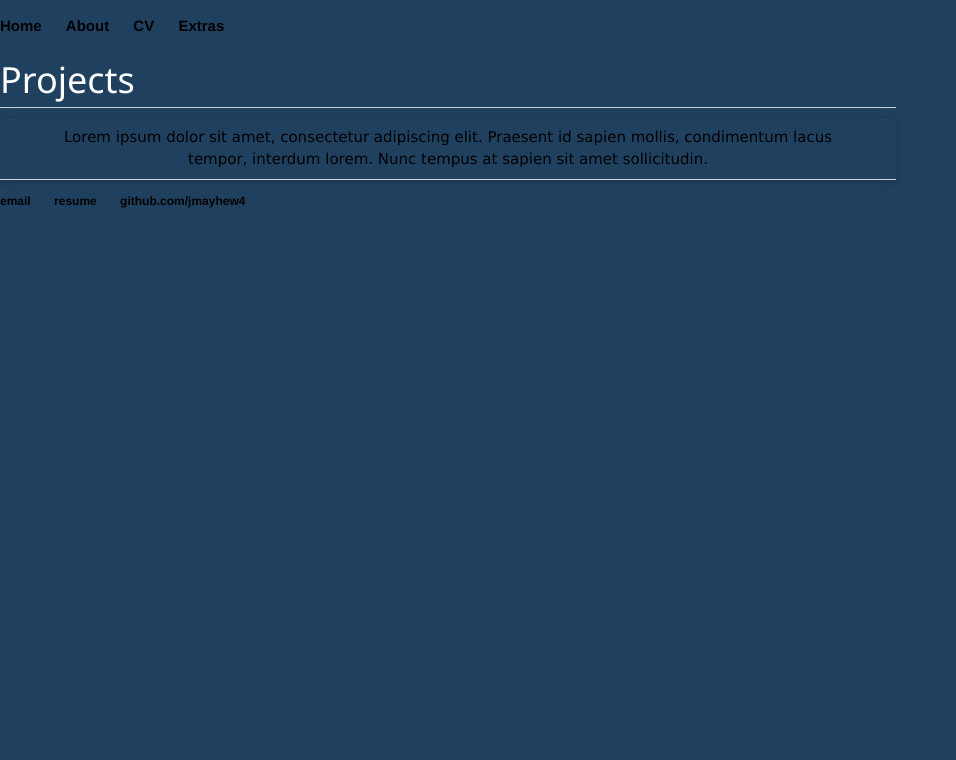
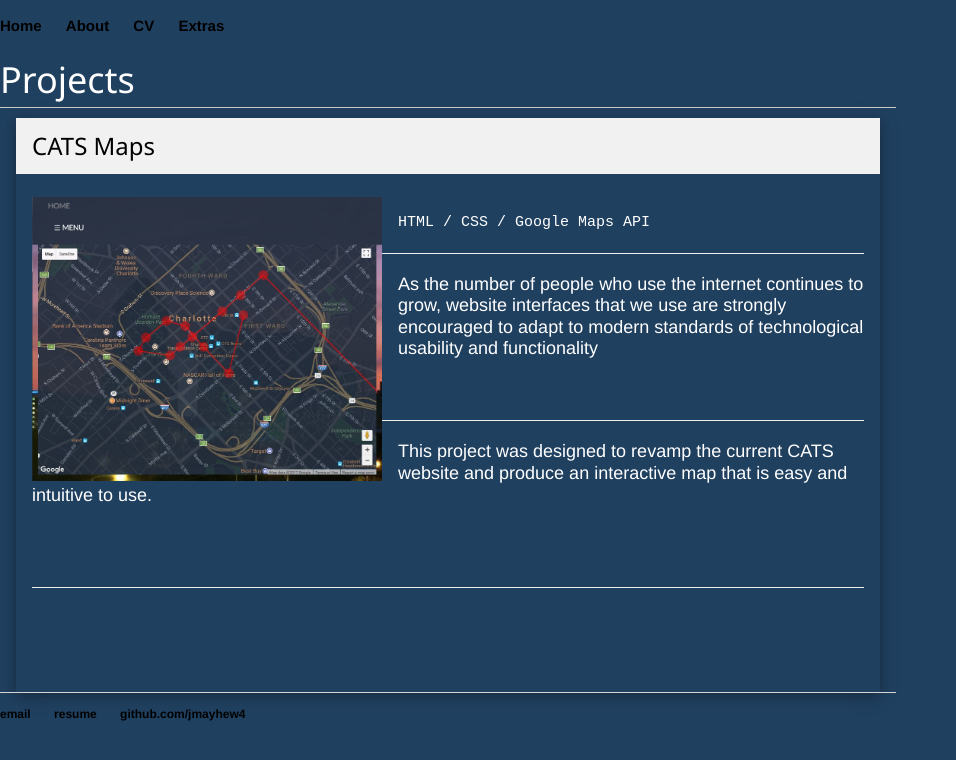
Before and after one commit to jmayhew4/jmayhew4.github.io, a Jekyll site: the page built from extras/index.html, in a window 1280 px wide. Shown: the top 760 px of the page, without its empty margins (0-956 px from the left). Built offline with Jekyll 4.4.1, drawn with Linux system fonts in a browser that asks for light colours; nearby versions of some CDN libraries; library files that are not in the unit come from our copies.

Commit message:
Update index.html
changed extras to projects

```diff
--- a/extras/index.html
+++ b/extras/index.html
@@ -5,13 +5,26 @@ title: Extras
 
 <div class="extras">
 <h1>Projects</h1>
-<div class="info w3-card">
-                <div class="w3-container w3-center">
-                    <ul class="w3-ul">
-                        <li>Lorem ipsum dolor sit amet, consectetur adipiscing elit. Praesent id sapien mollis, condimentum lacus tempor, interdum lorem. Nunc tempus at sapien sit amet sollicitudin.</li>
-                    </ul>
-                </div>
-            </div>
+
+<div class="w3-container">
+  <div class="w3-card-4" style="width:100%">
+    <header class="w3-container w3-light-grey">
+      <h3>CATS Maps</h3>
+    </header>
+    <div class="w3-container">
+    <br>
+      <img src="../photos/CATS Transit routes.png" alt="Avatar" class="w3-left w3-square w3-margin-right" style="width:350px">
+      <pre>HTML / CSS / Google Maps API</pre>
+      <hr>
+      <p>As the number of people who use the internet continues to grow, website interfaces that we use are strongly encouraged to adapt to modern standards of technological usability and functionality</p><br>
+      <hr>
+      <p>This project was designed to revamp the current CATS website and produce an interactive map that is easy and intuitive to use.<p>
+      <hr>
+      <p>
+    </div>
+    <br>
+  </div>
+</div>
 
 
 </div>
```
